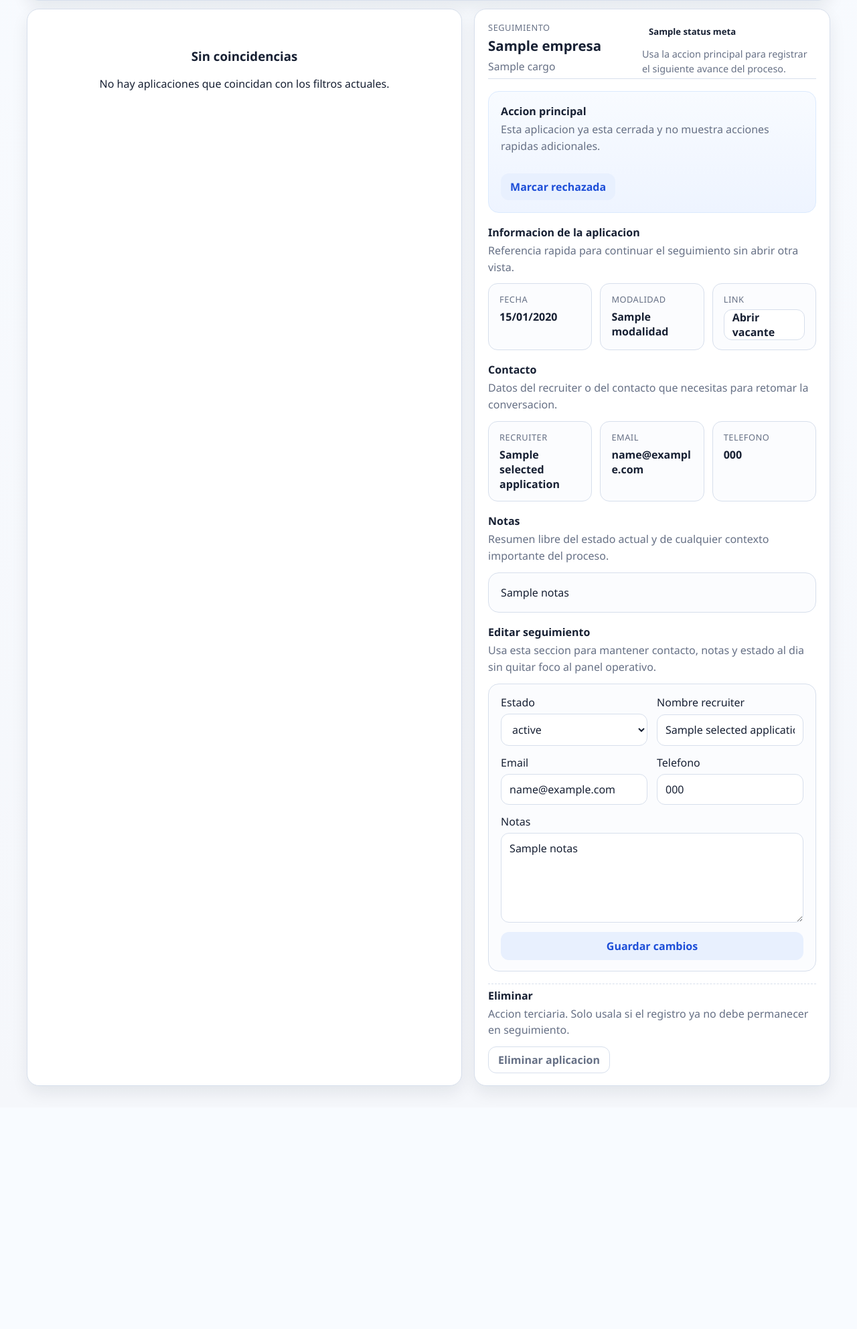
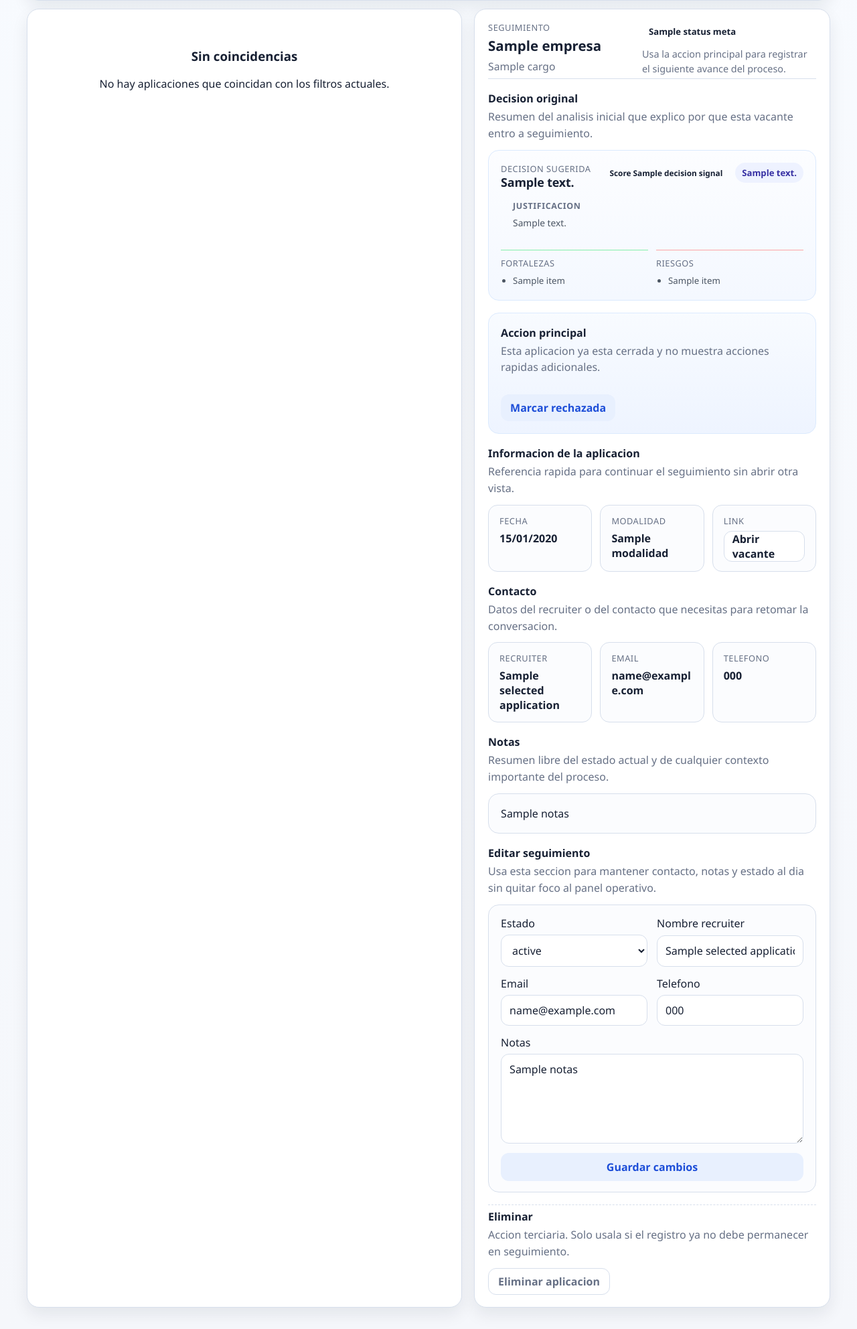
Before and after one commit to JoseMelNet/JobDeck, a FastAPI app: template app/interfaces/web/templates/applications/index.html in a window 1280 px wide. Shown: the part 439-2424 px from the top of the page at 67% size. Before the commit the page ends 2073 px from the top, so only its background shows below. Run offline with FastAPI, Linux system fonts and the light colour scheme; the template is opened without the code that fills it: most values are stand-ins (such as "Sample title", 1, 10 or a date in 2020).

Commit message:
Show original vacancy decision in applications

```diff
--- /dev/null
+++ b/app/interfaces/web/presentation/__init__.py
@@ -0,0 +1 @@
+"""Presentation helpers for the web UI."""
--- a/app/interfaces/web/routes/applications.py
+++ b/app/interfaces/web/routes/applications.py
@@ -11,6 +11,8 @@ from app.domain.enums.application_status import APPLICATION_STATUSES
 from app.infrastructure.persistence.repositories.application_repository import (
     ApplicationRepository,
 )
+from app.infrastructure.persistence.repositories.analysis_repository import AnalysisRepository
+from app.interfaces.web.presentation.decision_signal import _build_decision_signal
 from app.interfaces.web.routes.dashboard import _build_metrics, _build_nav
 from app.interfaces.web.templates import templates
 
@@ -19,6 +21,7 @@ DEFAULT_PAGE_SIZE = 20
 PAGE_SIZE_OPTIONS = (10, 20, 50)
 
 application_repository = ApplicationRepository()
+analysis_repository = AnalysisRepository()
 FOLLOW_UP_STATES = [
     "Pending",
     "Applied",
@@ -173,6 +176,22 @@ def _build_tracking_context(
         applications = _filter_applications(applications, q=q, state=normalized_state)
     resolved_page = _resolve_page_for_selected(applications, selected, normalized_page_size, page)
     paged_applications, pagination = _paginate_items(applications, resolved_page, normalized_page_size)
+    visible_vacancy_ids = list(
+        dict.fromkeys(
+            item["vacante_id"]
+            for item in paged_applications
+            if item.get("vacante_id") is not None
+        )
+    )
+    analyses_by_vacancy = analysis_repository.get_by_vacancy_ids(visible_vacancy_ids)
+    paged_applications = [
+        {
+            **item,
+            "original_analysis": analyses_by_vacancy.get(item.get("vacante_id")),
+            "decision_signal": _build_decision_signal(analyses_by_vacancy.get(item.get("vacante_id"))),
+        }
+        for item in paged_applications
+    ]
 
     selected_application = None
     if paged_applications:
--- a/app/interfaces/web/routes/vacancies.py
+++ b/app/interfaces/web/routes/vacancies.py
@@ -3,7 +3,6 @@
 from __future__ import annotations
 
 from datetime import date
-import unicodedata
 
 from fastapi import APIRouter, Form, Request
 from fastapi.responses import HTMLResponse, RedirectResponse
@@ -18,6 +17,7 @@ from app.infrastructure.persistence.repositories.application_repository import (
 from app.infrastructure.persistence.repositories.analysis_repository import AnalysisRepository
 from app.infrastructure.persistence.repositories.profile_repository import ProfileRepository
 from app.infrastructure.persistence.repositories.vacancy_repository import VacancyRepository
+from app.interfaces.web.presentation.decision_signal import _build_decision_signal
 from app.interfaces.web.routes.dashboard import _build_metrics, _build_nav
 from app.interfaces.web.templates import templates
 
@@ -54,149 +54,6 @@ INBOX_VIEWS = [
     "Descartadas",
 ]
 ANALYSIS_TONE_DEFAULT = {"tone": "gray", "label": "Sin analisis"}
-DECISION_TONE_MAP = {
-    "apply_strong": "green",
-    "apply_later": "amber",
-    "discard": "red",
-    "unknown": "gray",
-}
-COHERENCE_LABELS = {
-    "aligned": "Coherente",
-    "cautious_high_score": "Score alto con decision cauta",
-    "cautious_discard": "Score competitivo con descarte",
-    "optimistic_low_score": "Decision optimista con score bajo",
-    "missing_score": "Decision sin score",
-    "missing_decision": "Score sin decision",
-    "unknown_decision": "Decision desconocida",
-}
-
-
-def _safe_score(value) -> float | None:
-    try:
-        return float(value) if value is not None else None
-    except (TypeError, ValueError):
-        return None
-
-
-def _normalize_text(value: str | None) -> str:
-    if not value:
-        return ""
-
-    collapsed = " ".join(str(value).strip().split())
-    normalized = unicodedata.normalize("NFKD", collapsed)
-    return "".join(char for char in normalized if not unicodedata.combining(char)).lower()
-
-
-def _score_band(score: float | None) -> str:
-    if score is None:
-        return "unknown"
-    if score >= 80:
-        return "high"
-    if score >= 60:
-        return "medium"
-    return "low"
-
-
-def _score_tone(score_band: str) -> str:
-    return {
-        "high": "green",
-        "medium": "amber",
-        "low": "red",
-        "unknown": "gray",
-    }.get(score_band, "gray")
-
-
-def _normalize_decision(decision: str | None) -> tuple[str | None, str]:
-    cleaned = _clean_display_value(decision)
-    normalized = _normalize_text(cleaned)
-    if not cleaned:
-        return None, "unknown"
-    if "aplicar si sobra tiempo" in normalized:
-        return cleaned, "apply_later"
-    if "aplicar si o si" in normalized:
-        return cleaned, "apply_strong"
-    if any(keyword in normalized for keyword in ("no aplicar", "descartar", "rechazar")):
-        return cleaned, "discard"
-    if any(keyword in normalized for keyword in ("revis", "evalu", "consider")):
-        return cleaned, "apply_later"
-    if any(keyword in normalized for keyword in ("aplicar", "prior", "avanz")):
-        return cleaned, "apply_strong"
-    return cleaned, "unknown"
-
-
-def _coherence_status(score_band: str, decision_normalized: str, *, has_decision: bool) -> str:
-    if not has_decision and score_band != "unknown":
-        return "missing_decision"
-    if has_decision and score_band == "unknown":
-        return "missing_score"
-    if decision_normalized == "unknown":
-        return "unknown_decision"
-    if decision_normalized == "apply_later" and score_band == "high":
-        return "cautious_high_score"
-    if decision_normalized == "discard" and score_band in {"high", "medium"}:
-        return "cautious_discard"
-    if decision_normalized == "apply_strong" and score_band == "low":
-        return "optimistic_low_score"
-    return "aligned"
-
-
-def _build_decision_signal(analysis: dict | None) -> dict:
-    score = _safe_score(analysis.get("score_total")) if analysis else None
-    score_value = round(score) if score is not None else None
-    score_band = _score_band(score)
-    score_tone = _score_tone(score_band)
-    score_label = f"{score_value:.0f}" if score_value is not None else "-"
-    decision_raw, decision_normalized = _normalize_decision(
-        analysis.get("decision_aplicacion") if analysis else None
-    )
-
-    if decision_normalized == "apply_strong":
-        decision_label = decision_raw or "Aplicar si o si"
-        decision_compact_label = "Si"
-    elif decision_normalized == "apply_later":
-        decision_label = decision_raw or "Aplicar si sobra tiempo"
-        decision_compact_label = "Si hay tiempo"
-    elif decision_normalized == "discard":
-        decision_label = decision_raw or "Descartar"
-        decision_compact_label = "No"
-    else:
-        if decision_raw:
-            decision_label = decision_raw
-            decision_compact_label = "Sin decision"
-        else:
-            decision_label = "Pendiente de analisis" if not analysis else "Sin decision"
-            decision_compact_label = "Pendiente"
-
-    decision_tone = DECISION_TONE_MAP[decision_normalized]
-    coherence_status = _coherence_status(
-        score_band,
-        decision_normalized,
-        has_decision=bool(decision_raw),
-    )
-    score_title = f"Score {score_label}" if score_value is not None else "Score pendiente"
-    title_parts = [decision_label]
-    if score_value is not None:
-        title_parts.append(f"Score {score_label}")
-
-    return {
-        "score": score_value,
-        "score_label": score_label,
-        "score_band": score_band,
-        "score_tone": score_tone,
-        "decision_raw": decision_raw,
-        "decision_normalized": decision_normalized,
-        "decision_label": decision_label,
-        "decision_compact_label": decision_compact_label,
-        "decision_tone": decision_tone,
-        "display_tone": decision_tone,
-        "coherence_status": coherence_status,
-        "coherence_label": COHERENCE_LABELS[coherence_status],
-        "title": " · ".join(title_parts),
-        "aria_label": " · ".join(title_parts),
-        "score_title": score_title,
-    }
-
-
 def _score_meta(analysis: dict | None) -> dict:
     signal = _build_decision_signal(analysis)
     if signal["score"] is None:
--- a/app/interfaces/web/static/css/app.css
+++ b/app/interfaces/web/static/css/app.css
@@ -1688,6 +1688,49 @@ a {
     background: linear-gradient(180deg, #f8fbff 0%, #eef4ff 100%);
 }
 
+.application-origin-card {
+    display: grid;
+    gap: 14px;
+    padding: 18px;
+    border: 1px solid #dbeafe;
+    border-radius: 16px;
+    background: linear-gradient(180deg, #fcfdff 0%, #f4f8ff 100%);
+}
+
+.application-origin-empty {
+    gap: 8px;
+}
+
+.application-origin-empty .muted-note {
+    margin: 0;
+}
+
+.application-origin-hero {
+    display: flex;
+    justify-content: space-between;
+    align-items: start;
+    gap: 14px;
+}
+
+.application-origin-copy {
+    min-width: 0;
+}
+
+.application-origin-pills {
+    display: flex;
+    flex-wrap: wrap;
+    justify-content: flex-end;
+    gap: 8px;
+}
+
+.application-origin-summary {
+    margin: 0;
+}
+
+.application-origin-evidence {
+    gap: 12px;
+}
+
 .application-section {
     display: grid;
     gap: 12px;
@@ -2139,6 +2182,14 @@ a {
 
     .application-detail-header {
         flex-direction: column;
+    }
+
+    .application-origin-hero {
+        flex-direction: column;
+    }
+
+    .application-origin-pills {
+        justify-content: flex-start;
     }
 
     .application-header-meta .muted-note {
--- a/app/interfaces/web/templates/applications/_detail.html
+++ b/app/interfaces/web/templates/applications/_detail.html
@@ -1,5 +1,7 @@
 {% if selected_application %}
     {% set current_status = selected_application.estado %}
+    {% set original_analysis = selected_application.original_analysis %}
+    {% set original_decision = selected_application.decision_signal %}
     <section class="panel application-detail-sheet">
         <header class="application-detail-header">
             <div class="application-title-block">
@@ -16,6 +18,76 @@
                 {% endif %}
             </div>
         </header>
+
+        <section class="application-section application-origin-section">
+            <div class="application-section-heading">
+                <h3>Decision original</h3>
+                <p>Resumen del analisis inicial que explico por que esta vacante entro a seguimiento.</p>
+            </div>
+
+            {% if original_analysis %}
+                <div class="application-origin-card">
+                    <div class="application-origin-hero">
+                        <div class="application-origin-copy">
+                            <div class="detail-label">Decision sugerida</div>
+                            <div class="decision-headline tone-{{ original_decision.display_tone or 'gray' }}">
+                                {{ original_decision.decision_label }}
+                            </div>
+                        </div>
+                        <div class="application-origin-pills">
+                            <span
+                                class="analysis-pill opportunity-score-pill tone-{{ original_decision.score_tone }}"
+                                title="{{ original_decision.score_title }}"
+                            >
+                                Score {{ original_decision.score_label if original_decision.score is not none else "-" }}
+                            </span>
+                            <span class="soft-badge">{{ original_decision.decision_compact_label }}</span>
+                        </div>
+                    </div>
+
+                    {% if original_analysis.justificacion_decision or original_analysis.resumen_analisis %}
+                        <section class="analysis-summary analysis-summary-compact application-origin-summary">
+                            <h3>Justificacion</h3>
+                            <p class="vacancy-analysis-text">
+                                {{ original_analysis.justificacion_decision or original_analysis.resumen_analisis }}
+                            </p>
+                        </section>
+                    {% endif %}
+
+                    {% if original_analysis.fortalezas_principales or original_analysis.riesgos_principales %}
+                        <section class="analysis-priority-grid application-origin-evidence">
+                            {% if original_analysis.fortalezas_principales %}
+                                <article class="analysis-note analysis-note-positive">
+                                    <div class="detail-label">Fortalezas</div>
+                                    <ul class="detail-list">
+                                        {% for item in original_analysis.fortalezas_principales[:4] %}
+                                            <li>{{ item }}</li>
+                                        {% endfor %}
+                                    </ul>
+                                </article>
+                            {% endif %}
+                            {% if original_analysis.riesgos_principales %}
+                                <article class="analysis-note analysis-note-caution">
+                                    <div class="detail-label">Riesgos</div>
+                                    <ul class="detail-list">
+                                        {% for item in original_analysis.riesgos_principales[:4] %}
+                                            <li>{{ item }}</li>
+                                        {% endfor %}
+                                    </ul>
+                                </article>
+                            {% endif %}
+                        </section>
+                    {% endif %}
+                </div>
+            {% else %}
+                <div class="application-origin-card application-origin-empty">
+                    <div class="detail-label">Analisis original</div>
+                    <p class="muted-note">
+                        Esta vacante no tiene analisis original disponible todavia.
+                    </p>
+                </div>
+            {% endif %}
+        </section>
 
         <section class="application-callout">
             <div class="application-section-heading">
```
Also changed, not shown: app/interfaces/web/presentation/decision_signal.py (added, +162 -0 lines), tests/test_web_applications.py (+123 -0 lines), tests/test_web_vacancies.py (+11 -0 lines).
